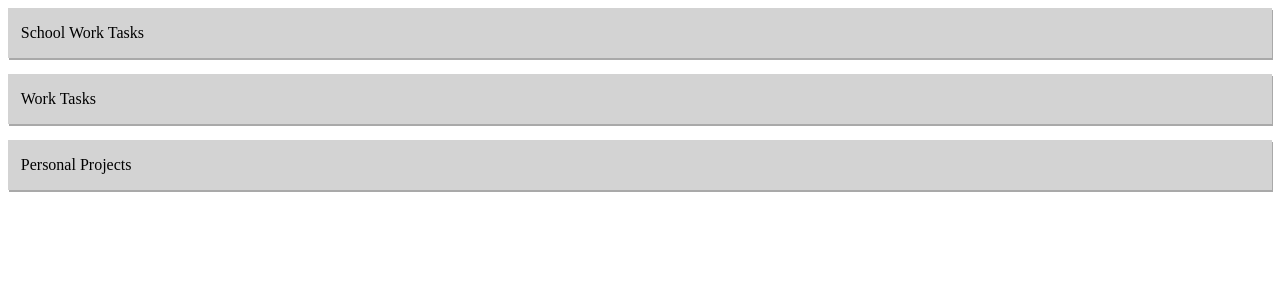
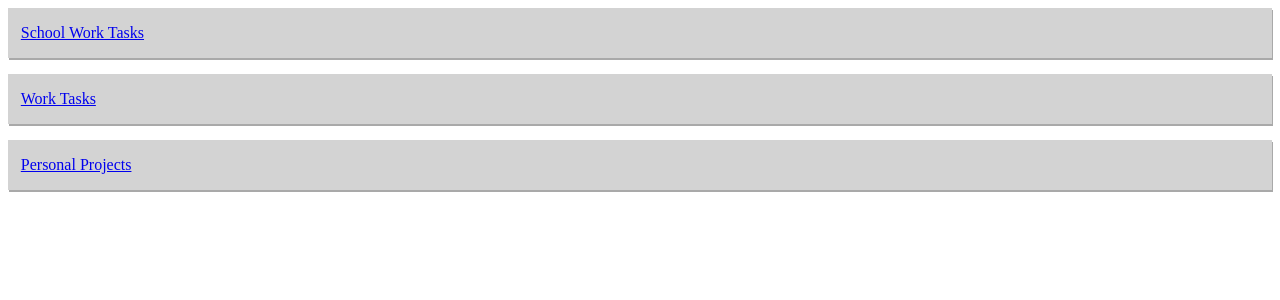
Before and after one commit to kcarnrite/nextjs-todo, a Next.js app in the folder todoapp/: page / in a window 1280 px wide. Shown: the top 300 px of the page. Built offline with nearby package versions, Linux system fonts and the light colour scheme.

Commit message:
Added navigation from index to list screen

```diff
--- a/todoapp/src/pages/index.js
+++ b/todoapp/src/pages/index.js
@@ -1,4 +1,5 @@
 import Head from 'next/head'
+import Link from 'next/link'
 import ListItem from '@/common/components/listItem'
 import ListContainer from '@/common/components/listOfItems'
 import { Inter } from 'next/font/google'
@@ -6,7 +7,7 @@ import { Inter } from 'next/font/google'
 const inter = Inter({ subsets: ['latin'] })
 
 export default function Home() {
-  const testListItems = ["School Work Tasks", "Work Tasks", "Personal Projects"]
+  const testListItems = [{title: "School Work Tasks", id: 1}, {title: "Work Tasks", id: 2}, {title: "Personal Projects", id:3}]
   return (
     <>
       <Head>
@@ -16,8 +17,13 @@ export default function Home() {
         <link rel="icon" href="/favicon.ico" />
       </Head>
       <ListContainer >
-        {testListItems.map(title => {
-          return <ListItem title={title} />
+        {testListItems.map(list => {
+          return (<Link href={{
+            pathname: '/list/[id]',
+            query: {id: list.id},
+          }}>
+          <ListItem title={list.title} />
+          </Link>);
         })}
       </ListContainer>
     </>
```
